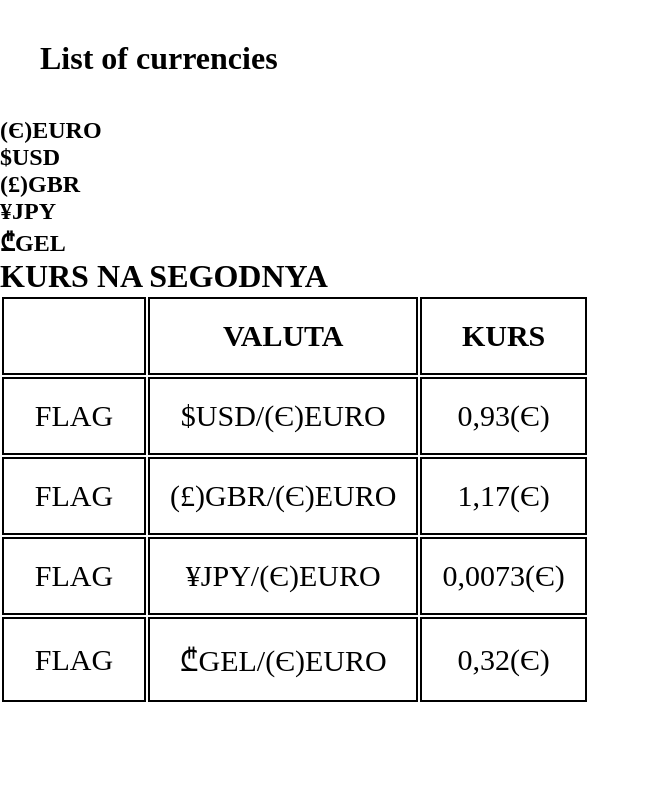
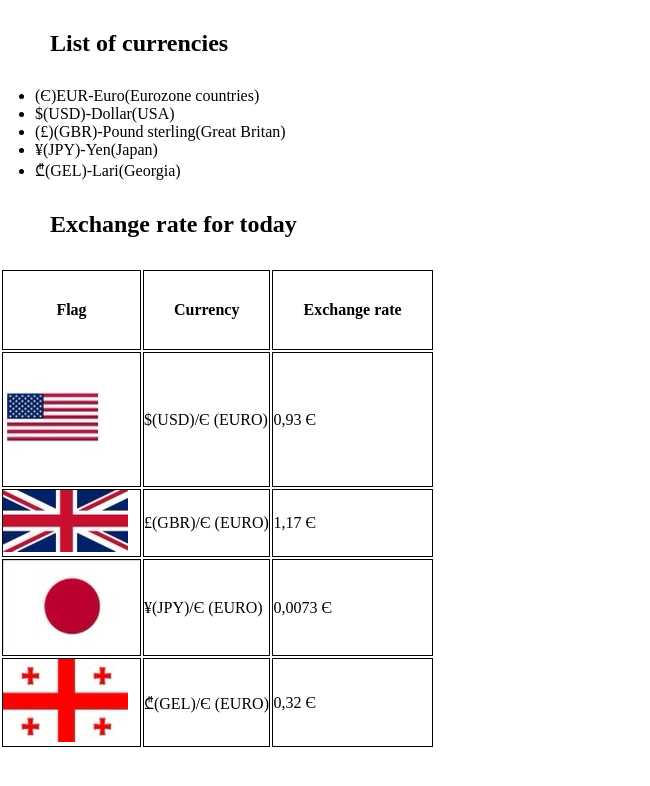
Before and after one commit to GIGI0123/homework-fe, a plain HTML site: page HM/hm-20/index.html in a window 1280 px wide. Shown: the whole page, without its empty margins (0-650 px from the left). Drawn offline with Linux system fonts and the light colour scheme.

Commit message:
final commit

```diff
--- /dev/null
+++ b/20june/task1/style.css
@@ -0,0 +1,8 @@
+* {
+    margin: 0;
+    padding: 0;
+}
+
+.list.item:nth-child(3) {
+    color: magenta;
+}
--- /dev/null
+++ b/20june/task2/style.css
@@ -0,0 +1,21 @@
+* {
+    margin: 0;
+    padding: 0;
+}
+
+ul {
+    list-style: none;
+}
+.text{
+    text-align: center;
+}
+
+.tasks{
+    border:2px solid yellow;
+    padding-top:20px ;
+    padding-left: 30px;
+    padding-bottom: 20px;
+    margin: 15px;
+    border-radius: 7px;
+    background: lightblue;
+}
--- /dev/null
+++ b/20june/task3/style.css
@@ -0,0 +1,53 @@
+* {
+    margin: 0;
+    padding: 0;
+}
+ul,ol {
+    list-style: none;
+}
+.title {
+    text-align: center;
+    margin-bottom: 20px;
+}
+.container {
+    margin: 20px;
+}
+.table {
+
+}
+.posts {
+
+}
+
+.posts__item {
+    border: 1px solid yellowgreen;
+    padding: 15px 10px;
+    border-radius: 8px;
+    background: teal;
+    color: aliceblue;
+}
+
+.posts.item:nth-child(2) {
+    margin: 10px ;
+}
+.table {
+    background: lightcyan;
+    border: 1px solid black;
+    padding:20px ;
+    margin-top: 20px;
+}
+.thead {
+    margin-top:20px ;
+    background: red;
+    color: white;
+}
+.circle {
+    width: 15px;
+    height: 15px;
+    background: red;
+    border-radius: 50%;
+
+}
+.img img {
+    max-width:  15px;;
+}
--- /dev/null
+++ b/27june/style.css
@@ -0,0 +1,38 @@
+/* view height =vh */
+/* view width =vw */
+
+*{
+  padding: 0;
+  margin: 0;
+}
+ul{
+    list-style: none;
+}
+a {
+    color: black;
+    text-decoration: none;
+}
+.menu {
+    background: pink;
+}
+.container h2 {
+    text-align: center;
+}
+.cars h3 {
+    margin-top: 20px;
+}
+.cars__item img {
+    max-width: 350px;
+}
+.block img {
+    max-width: 350px;
+}
+.block {
+
+}
+.block h3:nth-child(2) {
+    float: left;
+}
+.car-item {
+    float: left;
+}
--- /dev/null
+++ b/HM/20june/style.css
@@ -0,0 +1,25 @@
+* {
+    margin: 0;
+    padding: 0;
+}
+
+ul {
+    list-style: none;
+}
+.text{
+    text-align: center;
+}
+
+.tasks{
+    border:2px solid yellow;
+    padding-top:20px ;
+    padding-left: 30px;
+    padding-bottom: 20px;
+    margin: 15px;
+    border-radius: 7px;
+    background: lightblue;
+}
+
+.list.item:nth-child(1) {
+    color: blueviolet;
+}
--- a/HM/hm-20/index.html
+++ b/HM/hm-20/index.html
@@ -8,47 +8,67 @@
 </head>
 <body>
 
-     <title>Document</title>
-     <h1 class="text">List of currencies</h1>
+     <h2 class="title">List of currencies</h2>
         <ul class="tasks">
-           <h2> <li>(Є)EURO</li>
-            <li>$USD</li>
-            <li>(£)GBR</li>
-            <li>¥JPY </li>
-            <li>₾GEL</li>
-        </h2>
+            <li>(Є)EUR-Euro(Eurozone countries)</li>
+            <li>$(USD)-Dollar(USA)</li>
+            <li>(£)(GBR)-Pound sterling(Great Britan)</li>
+            <li>¥(JPY)-Yen(Japan) </li>
+            <li>₾(GEL)-Lari(Georgia)</li>
         </ul>
-    </head>
-    <body>
-        <h1>KURS NA SEGODNYA</h1>
+        <h2>Exchange rate for today</h2>
         <table>
+          <thead>
+           <th>Flag</th>
+           <th>Currency</th>
+           <th>Exchange rate</th>
+          </thead>
+          <tbody>
             <tr>
-                <th></th>
-                <th>VALUTA</th>
-                <th>KURS</th>
+                <td class="img">
+                    <img src="./img/img1.jpeg" alt="">
+                </td>
+                <td>
+                   $(USD)/Є (EURO)
+                </td>
+               <td>
+                0,93 Є
+               </td>
             </tr>
             <tr>
-                <td>FLAG</td>
-               <td>$USD/(Є)EURO</td>
-               <td>0,93(Є)</td>
+                <td class="img">
+                    <img src="./img/img2.jpeg" alt="">
+                </td>
+                <td>
+                    £(GBR)/Є (EURO)
+                </td>
+               <td>
+                1,17 Є
+               </td>
             </tr>
             <tr>
-                <td>FLAG</td>
-                <td>(£)GBR/(Є)EURO</td>
-                <td>1,17(Є)</td>
+                <td class="img">
+                    <img src="./img/img3.jpeg" alt="">
+                </td>
+                <td>
+                    ¥(JPY)/Є (EURO)
+                </td>
+               <td>
+                0,0073 Є
+               </td>
             </tr>
             <tr>
-                <td>FLAG</td>
-                <td>¥JPY/(Є)EURO</td>
-                <td>0,0073(Є)</td>
+                <td class="img">
+                    <img src="./img/img4.jpeg" alt="">
+                </td>
+                <td>
+                    ₾(GEL)/Є (EURO)
+                </td>
+               <td>
+                0,32 Є
+               </td>
             </tr>
-            <tr>
-                <td>FLAG</td>
-                <td>₾GEL/(Є)EURO</td>
-                <td>0,32(Є)</td>
-            </tr>
-
-
+          </tbody>
         </table>
 </body>
 </html>
--- a/HM/hm-20/style.css
+++ b/HM/hm-20/style.css
@@ -2,23 +2,33 @@
 
     margin: 0px;
     padding: 0px;
+
     }
-.text{
-    margin: 20px;
-    padding:20px;
-    text-align: left;
+
+.title,h2 {
+    text-align:left;
+    margin-top: 30px;
+    margin-bottom: 30px;
+    margin-left: 50px;
+}
+.tasks {
+    margin-left: 35px;
 }
 
-.table,th,td{
-    width: 100px;
-    margin: auto;
-    font-size: 30px;
-    padding: 20px;
-    text-align: center;
-    border: 2px solid #000;
-    border-collapse: collapse;
+.table td,th{
+    padding: 30px;
+    border: 1px solid black;
+    margin-top: 20px;
+    margin-left: 50px;
+}
+td {
+    border-top: 1px solid black;
+    border-bottom: 1px solid black ;
+    border-left: 1px solid black;
+    border-right: 1px solid black ;
+}
 
+
+.img {
+    width: 40px;
 }
-.image_container img{
-    width: 50px;
-}
```
Also changed, not shown: 20june/task1/index.html (added, +16 -0 lines), 20june/task2/index.html (added, +18 -0 lines), 20june/task3/index.html (added, +39 -0 lines), 27june/index.html (added, +46 -0 lines), 20june/task3/img/Screen Shot 2023-06-28 at 6.13.49 PM.png (added), 27june/img/img7.jpg (added), HM/20june/index.html (added), 4 other files.
